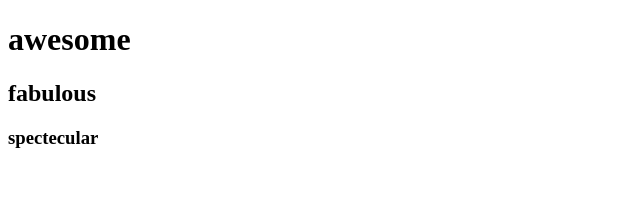
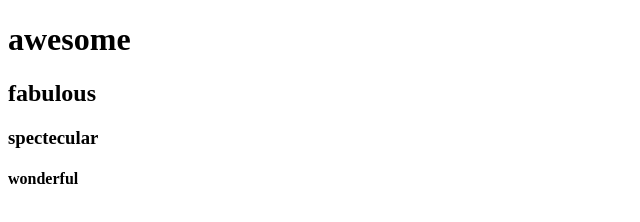
Before and after one commit to slayer9898/text, a plain HTML site: page index.html in a window 1280 px wide. Shown: the full height of the page, 0-640 px from the left. Drawn offline with Linux system fonts and the light colour scheme.

Commit message:
added h4

```diff
--- a/index.html
+++ b/index.html
@@ -11,5 +11,6 @@
    <h1>awesome</h1>
    <h2>fabulous</h2>
    <h3>spectecular</h3>
+   <h4>wonderful</h4>
 </body>
 </html>
```
